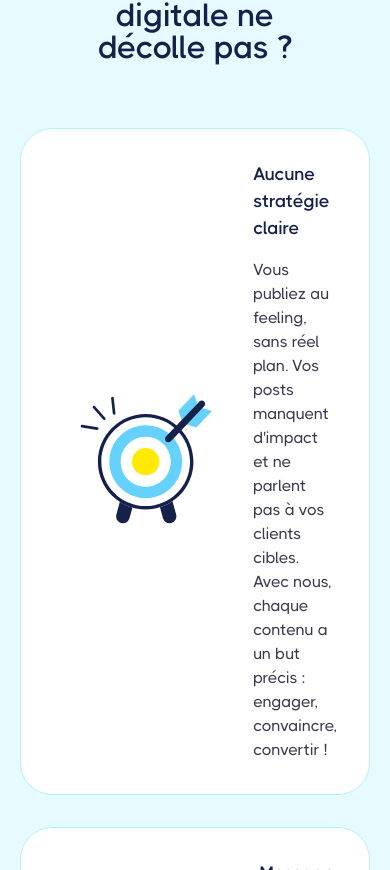
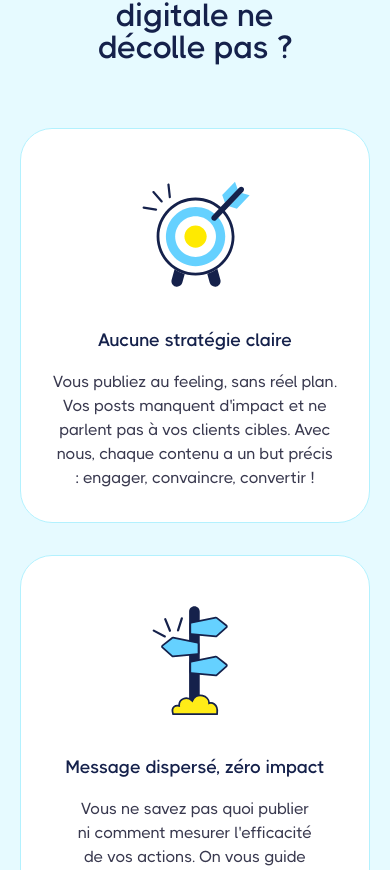
Before and after one commit to DylannDev/hippokom-agency, a Next.js app: page / in a window 390 px wide. Shown: the part 974-1844 px from the top of the page. Built offline with nearby package versions, Linux system fonts and the light colour scheme.

Commit message:
💄 Improve layout and responsiveness in homepage sections: adjust flex properties, update image sizes, and enhance text alignment for better user experience.

```diff
--- a/components/homepage/problems-section.tsx
+++ b/components/homepage/problems-section.tsx
@@ -63,9 +63,9 @@ export function ProblemsSection() {
                 <div
                   className={`${problem.bgColor} border border-blue-light rounded-4xl p-8`}
                 >
-                  <div className="flex items-center gap-4">
+                  <div className="flex flex-col md:flex-row items-center gap-4">
                     {/* Image à gauche */}
-                    <div className="w-full aspect-square relative max-w-[200px] mx-auto">
+                    <div className="w-full aspect-square relative max-w-[150px] md:max-w-[200px] mx-auto">
                       <Image
                         src={problem.img}
                         alt={problem.alt}
@@ -76,7 +76,7 @@ export function ProblemsSection() {
                     </div>
 
                     {/* Texte à droite */}
-                    <div className="text-left flex-1">
+                    <div className="flex-1 text-center md:text-left">
                       <Typography
                         as="h3"
                         variant="2xl"
--- a/components/homepage/testimonials-section.tsx
+++ b/components/homepage/testimonials-section.tsx
@@ -73,7 +73,7 @@ export function TestimonialsSection() {
     <section id="testimonials" className="py-20 bg-blue-background">
       {/* Header */}
       <div className="max-w-7xl mx-auto px-5 mb-12">
-        <div className="flex justify-between items-center">
+        <div className="flex justify-center lg:justify-between items-center">
           {/* Left - Title */}
           <div className="text-center lg:text-left">
             <Badge variant="left">avis clients</Badge>
@@ -98,7 +98,7 @@ export function TestimonialsSection() {
           </div>
 
           {/* CTA Button */}
-          <div className="flex justify-center">
+          <div className="hidden lg:flex justify-center">
             <Button
               icon={<RiGoogleFill />}
               iconPosition="right"
@@ -171,6 +171,18 @@ export function TestimonialsSection() {
         <div className="pointer-events-none absolute inset-x-0 top-0 h-1/4 bg-gradient-to-b from-blue-background"></div>
         <div className="pointer-events-none absolute inset-x-0 bottom-0 h-1/4 bg-gradient-to-t from-blue-background"></div>
       </div>
+
+      {/* CTA Button */}
+      <div className="flex lg:hidden justify-center mt-20">
+        <Button
+          icon={<RiGoogleFill />}
+          iconPosition="right"
+          href={reviewLink}
+          target="_blank"
+        >
+          Laisser un avis
+        </Button>
+      </div>
     </section>
   );
 }
```
